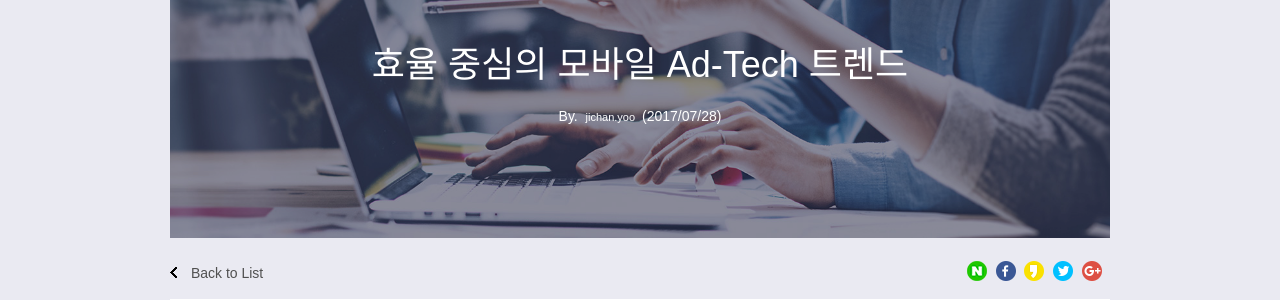
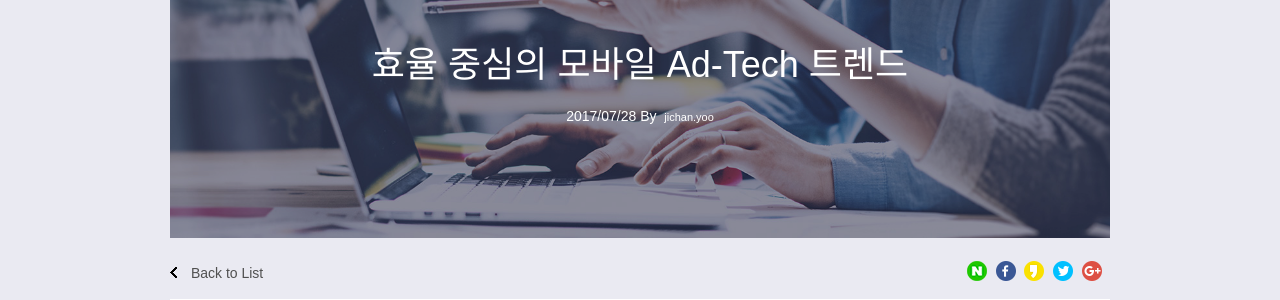
Before and after one commit to mobidays-dev/mobilab, a Jekyll site: the page built from _posts/2018-07-28-효율-중심의-모바일-Ad-Tech-트렌드.md, in a window 1280 px wide and 900 px high. Shown: the part 133-433 px from the top of the window. Built offline with Jekyll 4.4.1, drawn with Linux system fonts in a browser that asks for light colours; comment, search, counter and statistics services are not loaded.

Commit message:
version 1.0 finished

```diff
--- a/_layouts/author.html
+++ b/_layouts/author.html
@@ -11,7 +11,7 @@ layout: default
         </div>
         <div>
             <h1>{{ page.title | default: page.name }}
-              {% if page.name && page.title != page.name %}
+              {% if page.name and page.title != page.name %}
               <b style="font-size:11px;">
                 &#40;{{ page.name }}&#41;
               </b>
--- a/_layouts/post.html
+++ b/_layouts/post.html
@@ -7,18 +7,12 @@ layout: default
     <div>
         <h1>{{ page.title }}</h1>
         <p style="color:white !important;">
-          By.&nbsp;
+          {{ page.date  | date: '%Y/%m/%d' }}&nbsp;By&nbsp;
           <b style="font-size:11px;">
             <a href="/authors/{{ author.name }}" >
               {{ author.name }}
-              {% if author.email %}
-
-                &#60;{{ author.email }}&#62;
-
-              {% endif %}
             </a>
           </b>
-          &nbsp;&#40;{{ page.date  | date: '%Y/%m/%d' }}&#41;
         </p>
         {% include cover_link.html cover=page.cover %}
     </div>
```
